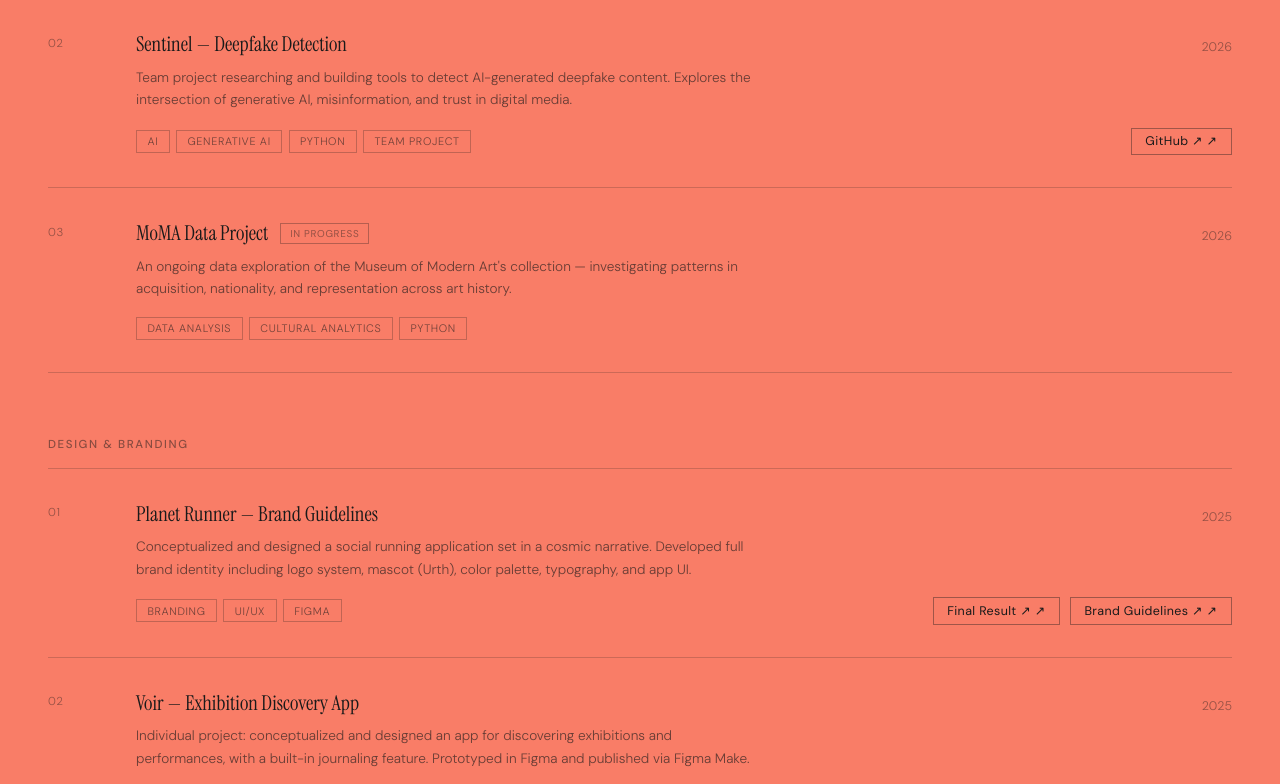
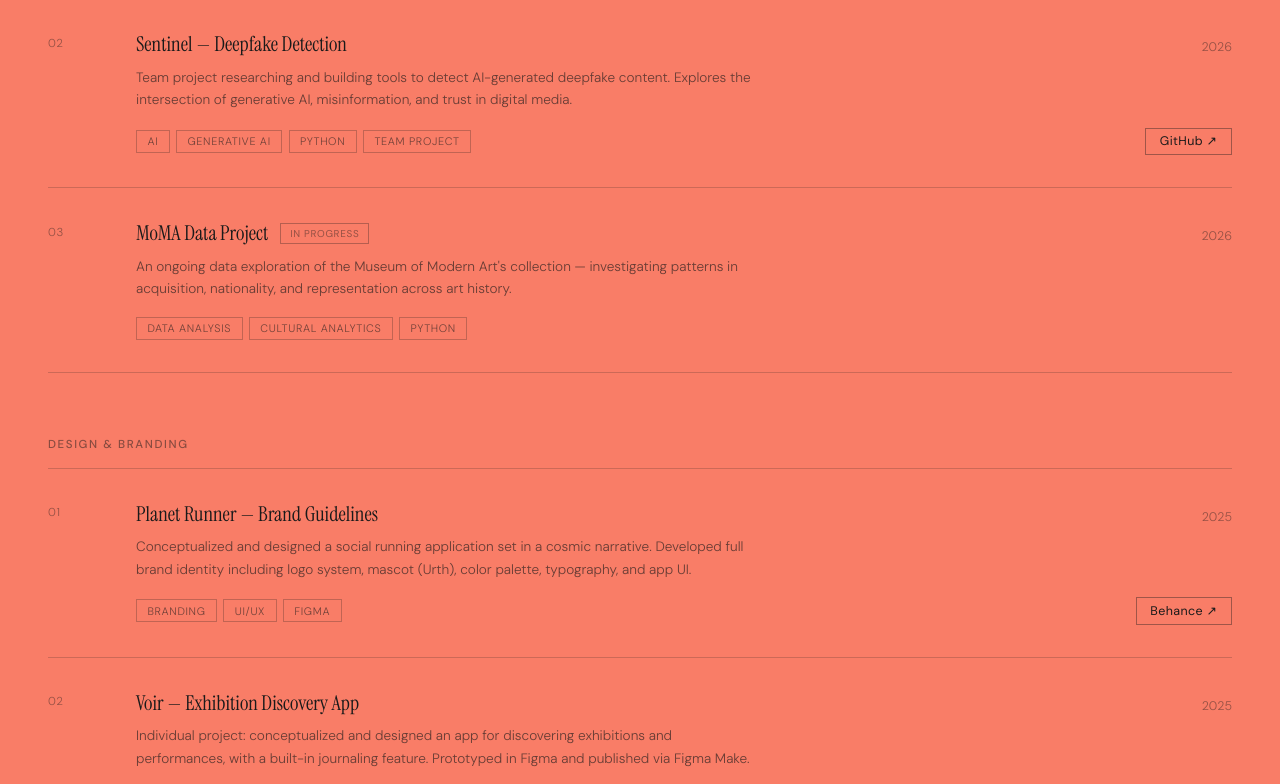
Before and after one commit to sageskim/sage-portfolio, a Next.js app: page /projects in a window 1280 px wide. Shown: the part 540-1324 px from the top of the page. Built offline with nearby package versions, Linux system fonts and the light colour scheme.

Commit message:
Update page.tsx

```diff
--- a/app/projects/page.tsx
+++ b/app/projects/page.tsx
@@ -64,10 +64,9 @@ const projects: Project[] = [
     year: "2025",
     links: [
       {
-        label: "Final Result",
+        label: "Behance",
         href: "https://www.behance.net/gallery/227328483/PLANET-RUNNER",
       },
-      { label: "Brand Guidelines", href: "https://www.behance.net/gallery/245946469/Planet-Runner-Brand-Guidelines" },
     ],
   },
   {
@@ -135,7 +134,7 @@ const projects: Project[] = [
     category: "Video",
     tags: ["Vlog", "Video Editing", "Personal"],
     desc: "A personal travel vlog documenting a trip to Taipei, Taiwan with friends.",
-    year: "2025",
+    year: "2026",
     links: [
       {
         label: "YouTube",
@@ -192,7 +191,7 @@ export default function Projects() {
                               rel="noopener noreferrer"
                               className="project-link-btn"
                             >
-                              {l.label} ↗
+                              {l.label}
                             </a>
                           ))}
                         </div>
```
